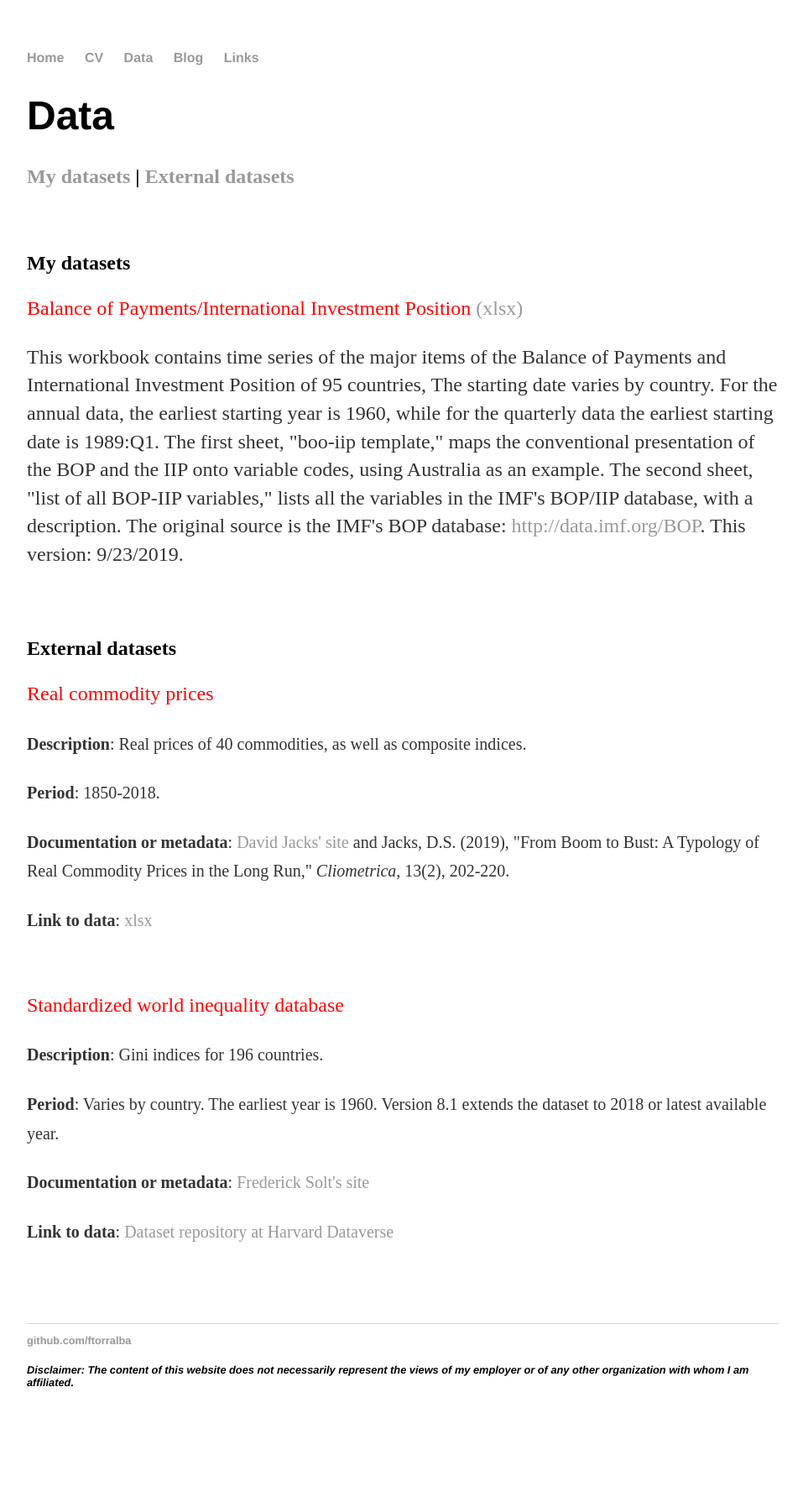
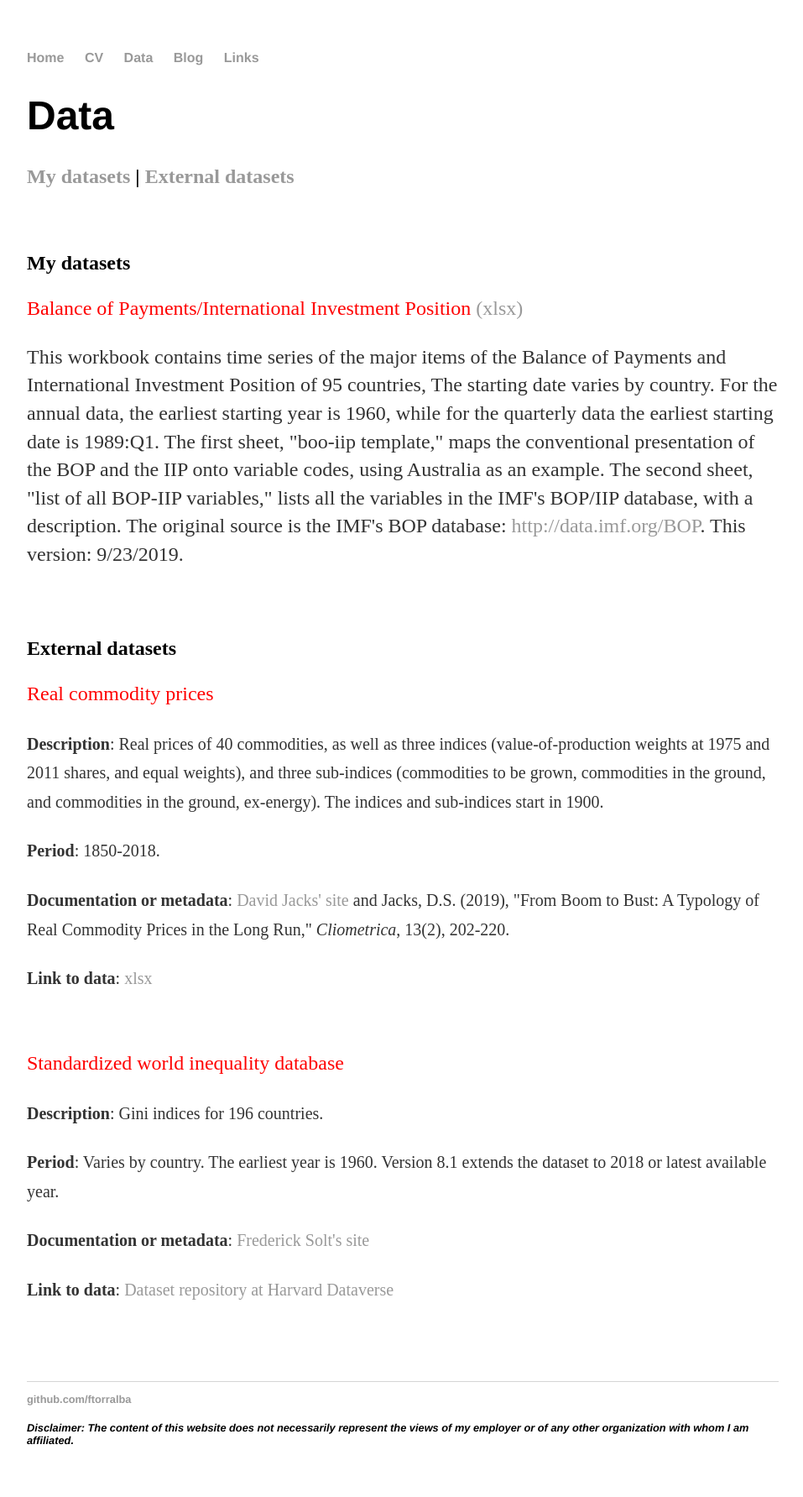
Before and after one commit to ftorralba/ftorralba.github.io, a Jekyll site: the page built from data.html, in a window 1280 px wide. Shown: the whole page at 84% size, without its empty margins (160-1117 px from the left). Built offline with Jekyll 4.4.1, drawn with Linux system fonts in a browser that asks for light colours; before the commit the page ends 1714 px from its top, so only the background shows below that.

Commit message:
Update data.html

```diff
--- a/data.html
+++ b/data.html
@@ -26,7 +26,7 @@ title: Data
 	<p>
   <font color="red">Real commodity prices</font><small>
 	<p>
-		<b>Description</b>: Real prices of 40 commodities, as well as composite indices.
+		<b>Description</b>: Real prices of 40 commodities, as well as three indices (value-of-production weights at 1975 and 2011 shares, and equal weights), and three sub-indices (commodities to be grown, commodities in the ground, and commodities in the ground, ex-energy). The indices and sub-indices start in 1900.
 	<p>
 		<b>Period</b>: 1850-2018.
 	<p>
```
